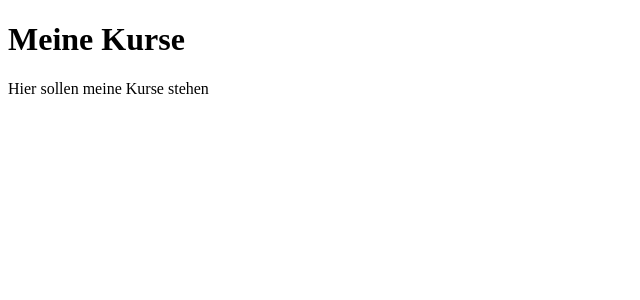
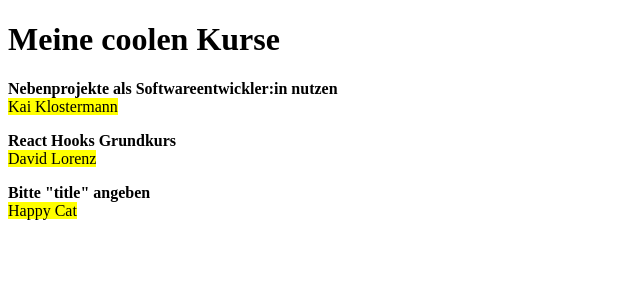
Before and after one commit to LinkedInLearning/react-esst-3161772, a React (Create React App) app: page / in a window 1280 px wide. Shown: the top 300 px of the page, without its empty margins (0-640 px from the left). Built offline with nearby package versions, Linux system fonts and the light colour scheme.

Commit message:
a few changes :)

```diff
--- a/package.json
+++ b/package.json
@@ -6,6 +6,7 @@
     "@testing-library/jest-dom": "^5.16.1",
     "@testing-library/react": "^12.1.2",
     "@testing-library/user-event": "^13.5.0",
+    "prop-types": "^15.8.1",
     "react": "^17.0.2",
     "react-dom": "^17.0.2",
     "react-scripts": "5.0.0",
--- a/src/components/App.jsx
+++ b/src/components/App.jsx
@@ -1,13 +1,27 @@
 import React from "react";
+import { Course } from "./Course";
 
 export class App extends React.Component {
   render() {
     return (
       <div>
-        <h1>Meine Kurse</h1>
+        <h1>{this.props.headline}</h1>
 
-        <p>Hier sollen meine Kurse stehen</p>
+        <Course
+          title="Nebenprojekte als Softwareentwickler:in nutzen"
+          author="Kai Klostermann"
+        />
+
+        <Course title="React Hooks Grundkurs" author="David Lorenz" />
+
+        <Course author="Happy Cat" />
       </div>
     );
   }
 }
+
+App.defaultProps = {
+  headline: "Meine coolen Kurse",
+};
+
+App.displayName = "Courses";
--- /dev/null
+++ b/src/components/Course.jsx
@@ -0,0 +1,22 @@
+import propTypes from "prop-types";
+
+export function Course(props) {
+  return (
+    <p>
+      <strong>{props.title}</strong>
+      <br />
+      <mark>{props.author}</mark>
+    </p>
+  );
+}
+
+Course.propTypes = {
+  title: propTypes.string,
+};
+
+Course.defaultProps = {
+  title: 'Bitte "title" angeben',
+  author: 'Bitte "author" angeben',
+};
+
+Course.displayName = "LinkedInCourse";
```
Also changed, not shown: 1 other file (tests, documents, lock files or other folders).
